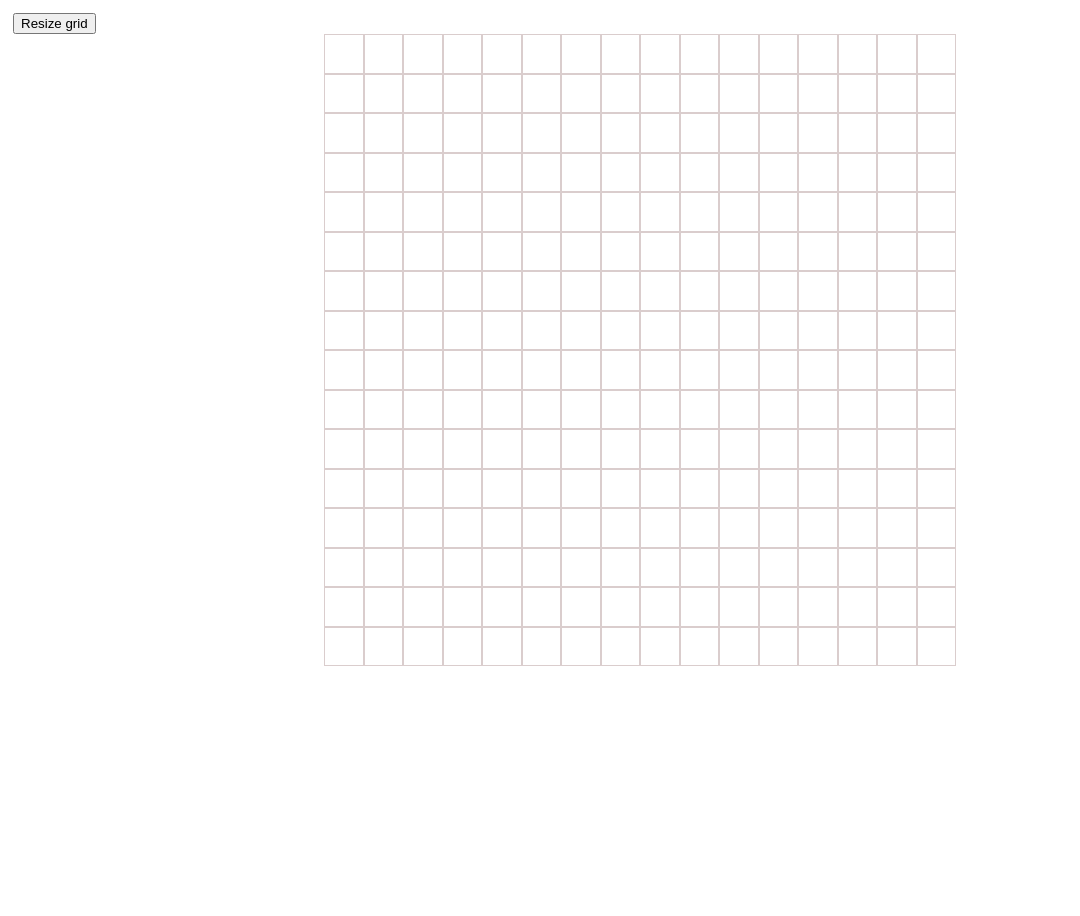
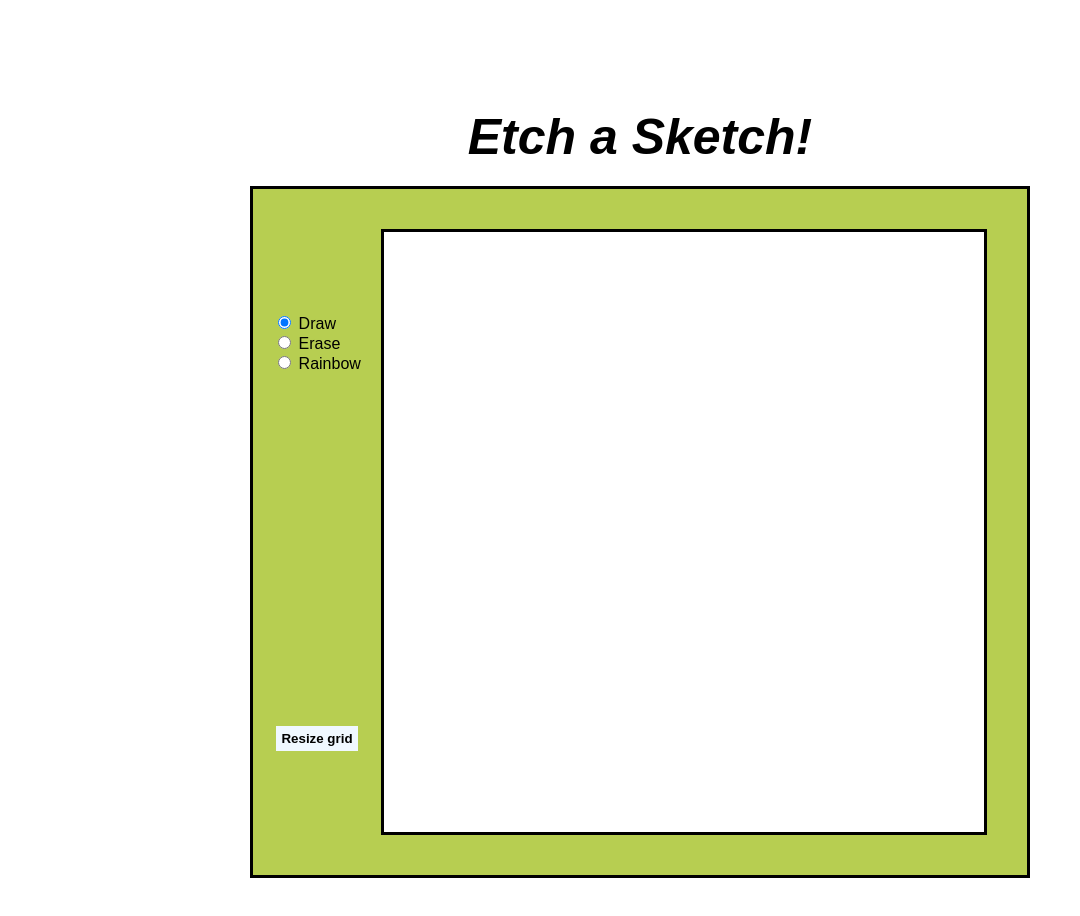
Before and after one commit to GregSCoding/Etch-a-Sketch, a plain HTML site: page index.html in a window 1280 px wide. Shown: the whole page, without its empty margins (0-1080 px from the left). Before the commit the page ends 800 px from the top, so only its background shows below. Drawn offline with Linux system fonts and the light colour scheme.

Commit message:
Add diffrent drawing modes, polish style

```diff
--- a/index.html
+++ b/index.html
@@ -7,9 +7,25 @@
   <title>Etch a Sketch</title>
 </head>
 <body>
-  <button id="gridbtn" >Resize grid</button>
-  <div id="gridcontainer">
-
-  </div>
+<span id="title"><i>Etch a Sketch!</i></span>
+<div id="main">
+    <div id="menu">
+    <div id="radiomenu">
+    <input type="radio" name="option" value="DRAW" id="draw" checked>
+    <label for="draw">Draw</label>
+    <br>
+    <input type="radio" name="option" value="ERASE" id="erase">
+    <label for="erase">Erase</label>
+    <br>
+    <input type="radio" name="option" value="RAINBOW" id="rainbow">
+    <label for="rainbow">Rainbow</label>
+    <br>
+    </div>
+    <br>
+    <button id="gridbtn" >Resize grid</button>
+    </div>
+    <div id="gridcontainer">
+    </div>
+</div>
 </body>
 </html>
--- a/java.js
+++ b/java.js
@@ -2,8 +2,23 @@ const container = document.querySelector("#gridcontainer");
 const gridBtn = document.getElementById("gridbtn");
 gridBtn.addEventListener("click", resizeGrid);
 const drawingSquares = [];
+const rows = [];
+let drawingMode;
+
+const menuBtns = document.getElementsByName("option");
+menuBtns.forEach((elem) =>{
+  elem.addEventListener("click", getMenuValue);
+})
 
 gridInitialize(16);
+getMenuValue();
+
+
+function getMenuValue(){
+  menuBtns.forEach(function(elem){
+    if(elem.checked)drawingMode = elem.value;
+  })
+}
 
 function resizeGrid(){
   let size;
@@ -15,41 +30,49 @@ function resizeGrid(){
 
 function gridClear(){
   drawingSquares.forEach((elem) => elem.remove());
+  rows.forEach((elem) => elem.remove());
   return;
 }
 
-
 function gridInitialize(gridSize){
   if(drawingSquares)gridClear();
-  width = (window.innerHeight - 200)/gridSize + "px";
-  console.log(width)
-  height = width;
   for(let i = 0; i < gridSize;i++){
-    let row = document.createElement("div")
-    container.appendChild(row);
+    let row = document.createElement("div");
+    rows.push(row);
+    row.classList.add("row");;
     for(let j = 0; j < gridSize;j++){
       let part = document.createElement("div")
       part.classList.add("gridpart");
-      part.style.width = width;
-      part.style.height = height;
+      part.colored = false;
       row.appendChild(part);
       drawingSquares.push(part);
     }
+    container.appendChild(row)
   }
   drawingSquares.forEach(function(elem){
-    elem.addEventListener("mouseover", colorSquare);
+    elem.addEventListener("mouseover", actOnSquare);
   })
 }
-function colorSquare(event){
-  if(!event.target.style.backgroundColor){
-  event.target.style.backgroundColor = getRandomRgb();
+
+function actOnSquare(event){
+  if(drawingMode === "DRAW" && !event.target.colored){
+    event.target.style.backgroundColor = "black";
+    event.target.colored = true;
+  }
+  if(drawingMode === "ERASE"){
+    event.target.style.backgroundColor = "white";
+    event.target.colored = false;
+  }
+  if(drawingMode ==="RAINBOW" && !event.target.colored){
+    event.target.style.backgroundColor = getRandomRgb();
+    event.target.colored = true;
   }
   return;
 }
 
 function getRandomRgb(){
-  let red = Math.floor(Math.random()*140);
-  let green = Math.floor(Math.random()*140);
-  let blue = Math.floor(Math.random()*140);
+  let red = Math.floor(Math.random()*200);
+  let green = Math.floor(Math.random()*200);
+  let blue = Math.floor(Math.random()*200);
   return `rgb(${red},${green},${blue})`;
 }
--- a/style.css
+++ b/style.css
@@ -1,16 +1,59 @@
 .gridpart{
-  border: 1px solid rgba(163, 128, 128, 0.397);
+  background-color: white;
+  flex-grow: 1;
 }
 #gridcontainer{
   display: flex;
-  flex-wrap: wrap;
+  justify-content: flex-start;
+  flex-direction: column;
+  width: 600px;
+  height: 600px;
+  margin-left: 20px;
+  border: 3px solid black;
+}
+body{
+  padding: 100px;
+  display: flex;
+  font-family: sans-serif;
+  flex-direction: column;
   justify-content: center;
   align-items: center;
 }
-body{
-  padding: 5px;
+
+#radiomenu{
+  font-family: sans-serif;
+}
+
+#title{
+font-size: 50px;
+font-weight: 900;
+}
+
+#main{
+  display: flex;
+  background-color: rgb(183, 206, 81);
+  border:3px solid black;
+  padding: 40px;
+  padding-left: 20px;
+  justify-content: space-around;
+  margin-top: 20px;
+
 }
 
 #menu > button{
   background-color: aliceblue;
+  font-weight: 900;
+  border:0px;
+  padding: 5px;
 }
+#menu{
+  display: flex;
+  flex-direction: column;
+  justify-content: space-around;
+  align-items: center;
+}
+
+.row{
+  display: flex;
+  flex-grow: 1;
+}
```
